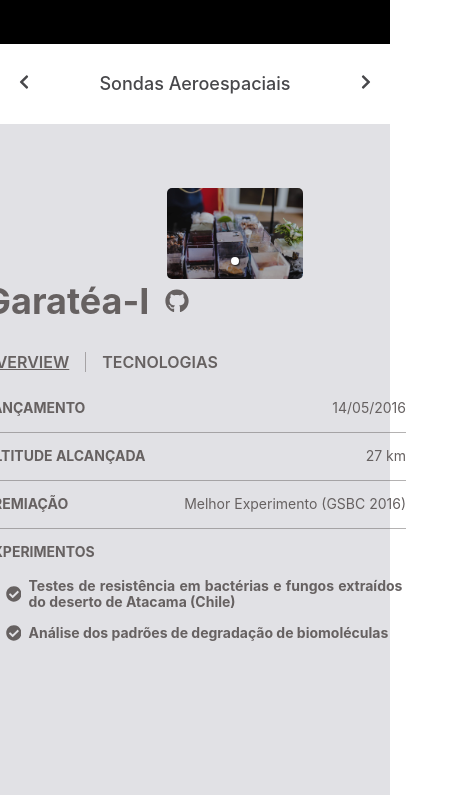
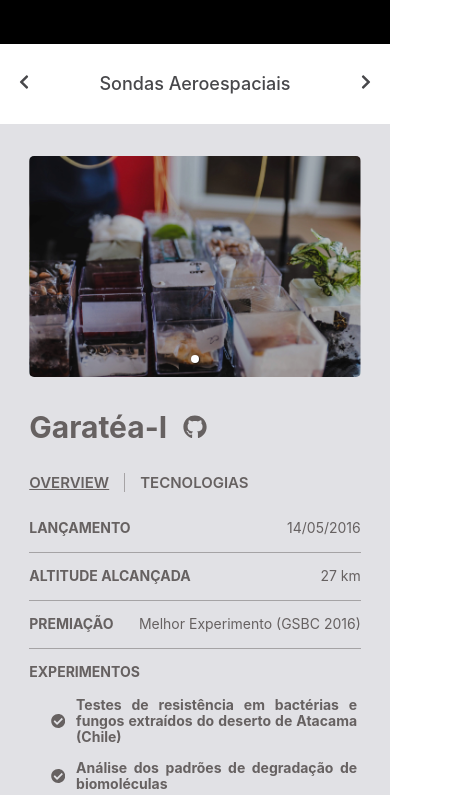
Before and after one commit to zenitheesc/zenith-website, a Next.js app: page /projetos in a window 390 px wide. Shown: the part 800-1595 px from the top of the page, 470 px wide, since content can reach past the window. Built offline with nearby package versions, Linux system fonts and the light colour scheme.

Commit message:
UI: responsive version

```diff
--- a/components/projects-components/projects-structure/ProjectsCarousel.jsx
+++ b/components/projects-components/projects-structure/ProjectsCarousel.jsx
@@ -6,7 +6,7 @@ import { Carousel } from 'react-responsive-carousel';
 export default function ProjectsCarousel(props) {
   return (
     <Carousel
-      width='35vw'
+      width='100%'
       className={style.projectsCarousel}
       showStatus={false}
       showThumbs={false}
--- a/components/projects-components/projects/SondasAeroespaciais/Model.jsx
+++ b/components/projects-components/projects/SondasAeroespaciais/Model.jsx
@@ -1,9 +1,7 @@
 import React from 'react';
 import CheckList from '../../projects-structure/CheckList';
 import ProjectData from '../../ProjectData';
-import ProjectsContainer from '../../ProjectsContainer';
 import ProjectTitle from '../../projects-structure/ProjectTitle';
-import TechnologiesRow from '../../projects-structure/TechnologiesRow';
 import ProjectTable from '../../projects-structure/ProjectTable';
 import ProjectDataRow from '../../projects-structure/ProjectDataRow';
 import ProjectToggle from '../../projects-structure/ProjectToggle';
@@ -25,7 +23,7 @@ function Model (props) {
     } = props.textContent;
 
     return (
-        <div className={`-standardContainer ${styles.projectContainer}`}>
+        <div className={styles.projectContainer}>
             <ProjectData dark>
                 <ProjectTitle title={ title } gitLink={ link } />
                 <ProjectToggle firstTitle = {menus[0]} secondTitle = {menus[1]}>
--- a/styles/Projects.module.css
+++ b/styles/Projects.module.css
@@ -7,12 +7,22 @@
     display: flex;
     flex-direction: row;
     align-items: center;
+    padding: 4em;
+    max-width: 1328px;
 }
 
-@media screen and (max-width: 768px) {
+@media screen and (max-width: 1024px) {
 
     .projectContainer {
         flex-direction: column-reverse;
     }
 
 }
+
+@media screen and (max-width: 768px) {
+
+    .projectContainer {
+        padding: 2em 0em;
+    }
+
+}
--- a/styles/global.css
+++ b/styles/global.css
@@ -36,7 +36,7 @@ body, html {
 
 @media screen and (max-width: 1024px) {
 
-  	.-homepage-section-title {
+  .-homepage-section-title {
 		font-size: 2.5rem;
 	}
 
@@ -48,4 +48,8 @@ body, html {
 		font-size: 1.75rem;
 	}
 
+  .-standardContainer {
+    padding: 2em;
+  }
+
 }
--- a/styles/projects/CheckList.module.css
+++ b/styles/projects/CheckList.module.css
@@ -25,3 +25,23 @@
     margin-right: 0.4em;
     color: #8D8F92;
 }
+
+@media screen and (max-width: 1024px) {
+
+    .checkList span {
+        width: 45em;
+    }
+
+    .checkListItem > svg {
+        margin-right: 0.6em;
+    }
+
+}
+
+@media screen and (max-width: 1024px) {
+
+    .checkList span {
+        width: 25em;
+    }
+
+}
--- a/styles/projects/ProjectCarousel.module.css
+++ b/styles/projects/ProjectCarousel.module.css
@@ -5,3 +5,24 @@
 .projectsCarousel > div {
     border-radius: 5px;
 }
+
+@media screen and (max-width: 1024px) {
+
+    .projectsCarousel {
+        margin: 0px;
+        margin-bottom: 2em;
+    }
+
+    .projectsCarousel > div {
+        width: 70vw !important;
+    }
+
+}
+
+@media screen and (max-width: 768px) {
+
+    .projectsCarousel > div {
+        width: 85vw !important;
+    }
+
+}
--- a/styles/projects/ProjectData.module.css
+++ b/styles/projects/ProjectData.module.css
@@ -13,12 +13,12 @@
 }
 
 .projectData {
-    width: 50vh;
+    width: 55vw;
     background-color: black;
 }
 
 .projectData.dark {
-    width: 50vh;
+    width: 55vw;
     background-color: transparent;
 }
 
@@ -40,18 +40,60 @@
     font-size: 14px;
 }
 
-.projectData *{
+.projectData * {
     border-color: #CCCCCC7c !important;
 }
 
-.projectData.dark *{
+.projectData.dark * {
     border-color: #6661617c !important;
 }
 
-.projectData svg{
+.projectData svg {
     color: #CCCCCC;
 }
 
-.projectData.dark svg{
+.projectData.dark svg {
     color: #666161;
 }
+
+
+@media screen and (max-width: 1024px) {
+
+    .projectData {
+        width: 70vw;
+    }
+
+    .projectData.dark {
+        width: 70vw;
+    }
+
+}
+
+@media screen and (max-width: 768px) {
+
+    .projectData {
+        width: 85vw;
+    }
+
+    .projectData.dark {
+        width: 85vw;
+    }
+
+    .projectData h1 {
+        font-size: 30px;
+    }
+
+    .projectData h2 {
+        font-size: 15px;
+    }
+
+    .projectData h3 {
+        font-weight: bold;
+        font-size: 14px;
+    }
+
+    .projectData span {
+        font-size: 14px;
+    }
+
+}
```
